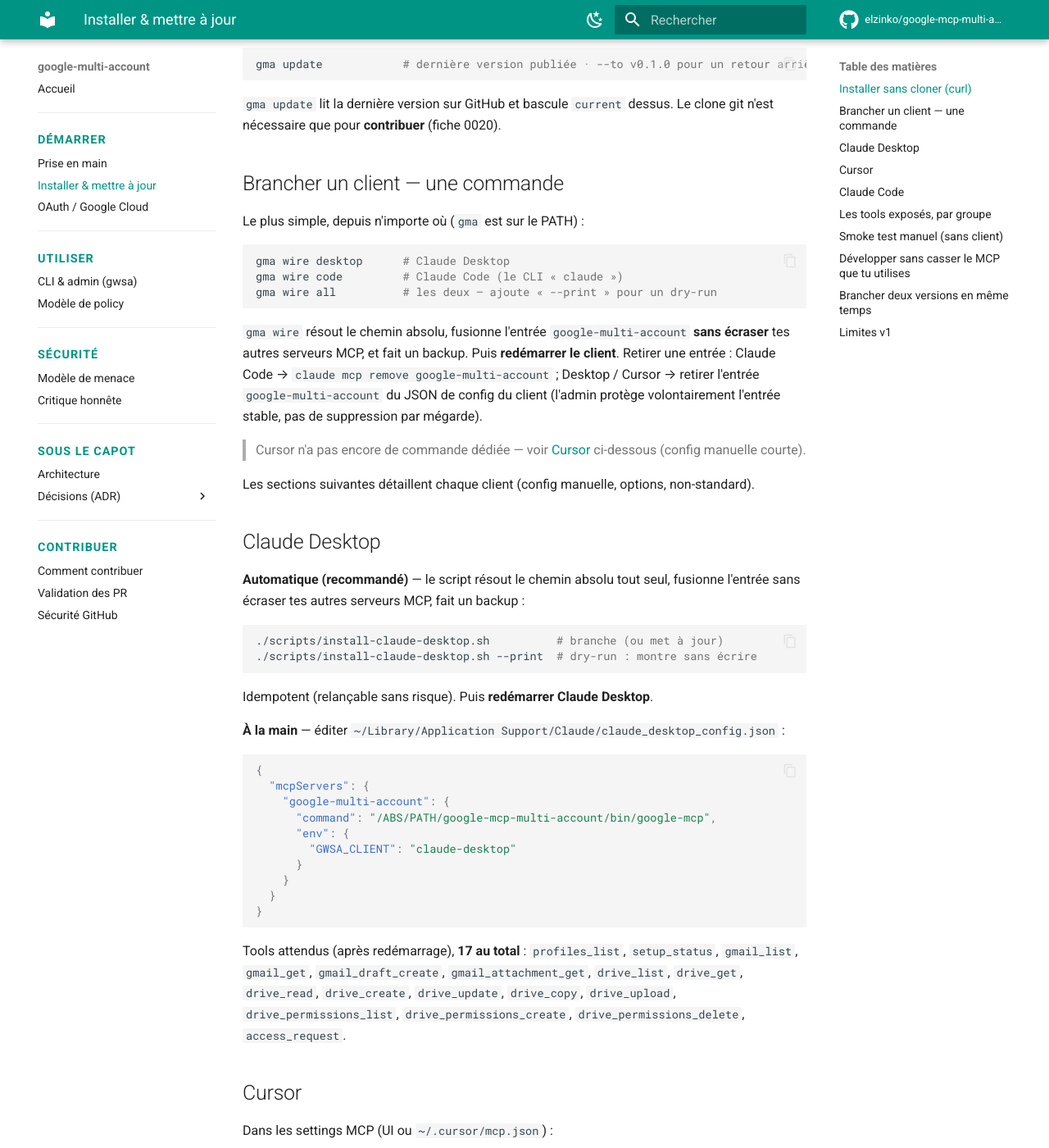
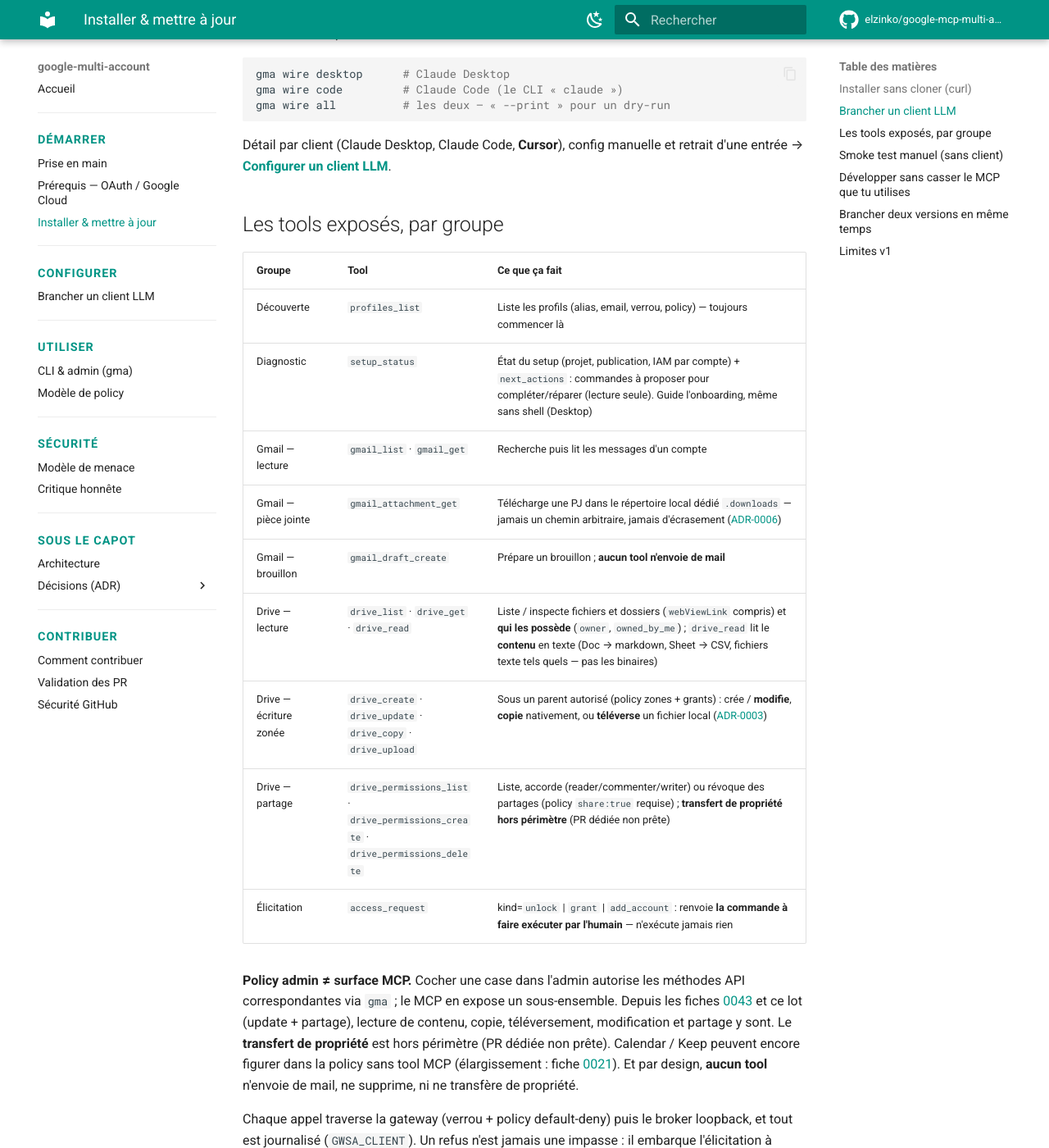
Before and after one commit to elzinko/google-mcp-multi-account, an MkDocs documentation site: the page built from docs/mcp-setup.md, in a window 1280 px wide and 1400 px high, scrolled down 816 px. Shown: the whole window at 82% size. Built offline with MkDocs 1.6.1 and Material for MkDocs 9.7.7, drawn with Linux system fonts in a browser that asks for light colours; comment, search, counter and statistics services are not loaded; some of the changed text lies outside the part shown.

Commit message:
docs: page « Configurer un client » + OAuth en préalable (nav Démarrer)
- Nouvelle page docs/configurer-client.md : « gma wire desktop|code|all » en tête, onglets Desktop/Claude Code/Cursor, config manuelle en repli, scripts install-*.sh relégués « sous le capot ».
- mcp-setup.md allégée : le « brancher un client » migre vers Configurer ; garde install curl/update, tools, smoke test, couloirs dev.
- Nav Démarrer réordonnée : Prise en main → Prérequis OAuth/GCP → Installer ; nouvelle section Configurer.
- setup-oauth : admonition « préalable » ; demarrer : liens repointés vers Configurer.
- Build mkdocs --strict OK en local.

Co-Authored-By: Claude Opus 4.8 <noreply@anthropic.com>

````diff
--- a/docs/mcp-setup.md
+++ b/docs/mcp-setup.md
@@ -1,4 +1,4 @@
-# Brancher le serveur MCP (Claude Desktop, Cursor, Claude Code)
+# Installer & mettre à jour le serveur MCP
 
 Le binaire [`bin/google-mcp`](https://github.com/elzinko/google-mcp-multi-account/blob/main/bin/google-mcp) expose un serveur MCP **stdio**
 (JSON-RPC, une ligne = un message). Il ne parle à Google que via la
@@ -7,14 +7,6 @@ Le binaire [`bin/google-mcp`](https://github.com/elzinko/google-mcp-multi-accoun
 Prérequis : la CLI [`gws`](https://github.com/googleworkspace/cli) installée
 (`brew install googleworkspace-cli`) et Python 3. (Pas besoin d'avoir déjà connecté
 un compte : le tool `setup_status` guide l'initialisation depuis le client LLM.)
-
-Remplace `/ABS/PATH/google-mcp-multi-account` par le chemin absolu du clone.
-
-!!! note "Pourquoi deux noms ?"
-    Le **dépôt** s'appelle `google-mcp-multi-account`, mais le **connecteur** que tu
-    déclares sous `mcpServers` s'appelle `google-multi-account` (sans `mcp`). C'est la
-    convention MCP — comme `github-mcp-server` → `github`. Détail :
-    [architecture.md](architecture.md#noms-depot-connecteur).
 
 ## Installer sans cloner (curl)
 
@@ -26,8 +18,8 @@ curl -fsSL https://raw.githubusercontent.com/elzinko/google-mcp-multi-account/ma
 
 Ça télécharge la dernière version publiée, la fige dans
 `~/.local/share/google-mcp/`, met `gma` sur le PATH et branche les clients.
-Reste le setup Google (OAuth/GCP), affiché à la fin — voir
-[setup-oauth.md](setup-oauth.md).
+Reste le setup Google (OAuth/GCP), un **préalable** affiché à la fin — voir
+[Prérequis — OAuth / Google Cloud](setup-oauth.md).
 
 Mettre à jour plus tard, **toujours sans clone** :
 
@@ -38,108 +30,18 @@ gma update            # dernière version publiée · --to v0.1.0 pour un retour
 `gma update` lit la dernière version sur GitHub et bascule `current` dessus. Le
 clone git n'est nécessaire que pour **contribuer** (fiche 0020).
 
-## Brancher un client — une commande
+## Brancher un client LLM
 
-Le plus simple, depuis n'importe où (`gma` est sur le PATH) :
+Une fois installé, relie ton assistant en une commande :
 
 ```bash
 gma wire desktop      # Claude Desktop
 gma wire code         # Claude Code (le CLI « claude »)
-gma wire all          # les deux — ajoute « --print » pour un dry-run
+gma wire all          # les deux — « --print » pour un dry-run
 ```
 
-`gma wire` résout le chemin absolu, fusionne l'entrée `google-multi-account` **sans
-écraser** tes autres serveurs MCP, et fait un backup. Puis **redémarrer le client**.
-Retirer une entrée : Claude Code → `claude mcp remove google-multi-account` ;
-Desktop / Cursor → retirer l'entrée `google-multi-account` du JSON de config du
-client (l'admin protège volontairement l'entrée stable, pas de suppression par
-mégarde).
-
-> Cursor n'a pas encore de commande dédiée — voir [Cursor](#cursor) ci-dessous
-> (config manuelle courte).
-
-Les sections suivantes détaillent chaque client (config manuelle, options, non-standard).
-
-## Claude Desktop
-
-**Automatique (recommandé)** — le script résout le chemin absolu tout seul,
-fusionne l'entrée sans écraser tes autres serveurs MCP, fait un backup :
-
-```bash
-./scripts/install-claude-desktop.sh          # branche (ou met à jour)
-./scripts/install-claude-desktop.sh --print  # dry-run : montre sans écrire
-```
-
-Idempotent (relançable sans risque). Puis **redémarrer Claude Desktop**.
-
-**À la main** — éditer `~/Library/Application Support/Claude/claude_desktop_config.json` :
-
-```json
-{
-  "mcpServers": {
-    "google-multi-account": {
-      "command": "/ABS/PATH/google-mcp-multi-account/bin/google-mcp",
-      "env": {
-        "GWSA_CLIENT": "claude-desktop"
-      }
-    }
-  }
-}
-```
-
-Tools attendus (après redémarrage), **17 au total** : `profiles_list`,
-`setup_status`, `gmail_list`, `gmail_get`, `gmail_draft_create`,
-`gmail_attachment_get`, `drive_list`, `drive_get`, `drive_read`, `drive_create`,
-`drive_update`, `drive_copy`, `drive_upload`, `drive_permissions_list`,
-`drive_permissions_create`, `drive_permissions_delete`, `access_request`.
-
-## Cursor
-
-Dans les settings MCP (UI ou `~/.cursor/mcp.json`) :
-
-```json
-{
-  "mcpServers": {
-    "google-multi-account": {
-      "command": "/ABS/PATH/google-mcp-multi-account/bin/google-mcp",
-      "env": {
-        "GWSA_CLIENT": "cursor"
-      }
-    }
-  }
-}
-```
-
-## Claude Code
-
-**Claude Code a sa propre config MCP** (`~/.claude.json`), séparée de Claude
-Desktop : brancher Desktop ne le rend **pas** visible dans le CLI `claude`. Il
-faut l'enregistrer à part.
-
-Le plus simple — le script dédié, idempotent, qui délègue au CLI officiel :
-
-```bash
-./scripts/install-claude-code.sh          # branche au scope user (visible partout)
-./scripts/install-claude-code.sh --print  # dry-run : montre la commande
-```
-
-`./scripts/update.sh` l'appelle **automatiquement** quand le CLI `claude` est
-présent — tu n'as donc en général rien à faire de plus. Sous le capot, c'est :
-
-```bash
-claude mcp add google-multi-account --scope user --env GWSA_CLIENT=claude-code --env GWSA_BROKER_PORT=4878 -- ~/.local/share/google-mcp/current/bin/google-mcp
-```
-
-`--scope user` le rend visible depuis n'importe quel dossier ; `GWSA_CLIENT=claude-code`
-distingue ce client dans le journal ; le port 4878 partage le broker (et donc les
-comptes) avec Desktop. Vérifier : `claude mcp get google-multi-account`, ou `/mcp`
-dans un nouveau `claude`.
-
-Ensuite, mêmes règles que partout :
-- Accès **données** (Gmail/Drive) : préférer les tools MCP.
-- Restreindre le shell : ne pas autoriser `gws` nu ni l’édition de
-  `~/.config/gws-accounts/` — voir [threat-model.md](threat-model.md).
-- Unlock / grant restent **humains** (`gma` ou admin `http://127.0.0.1:4877`).
+Détail par client (Claude Desktop, Claude Code, **Cursor**), config manuelle et
+retrait d'une entrée → **[Configurer un client LLM](configurer-client.md)**.
 
 ## Les tools exposés, par groupe
 
--- a/mkdocs.yml
+++ b/mkdocs.yml
@@ -76,10 +76,12 @@ nav:
   - Accueil: index.md
   - Démarrer:
       - Prise en main: demarrer.md
+      - Prérequis — OAuth / Google Cloud: setup-oauth.md
       - Installer & mettre à jour: mcp-setup.md
-      - OAuth / Google Cloud: setup-oauth.md
+  - Configurer:
+      - Brancher un client LLM: configurer-client.md
   - Utiliser:
-      - CLI & admin (gwsa): usage.md
+      - CLI & admin (gma): usage.md
       - Modèle de policy: policies.md
   - Sécurité:
       - Modèle de menace: threat-model.md
````
Also changed, not shown: docs/configurer-client.md (added, +94 -0 lines), docs/demarrer.md (+2 -2 lines), docs/setup-oauth.md (+5 -0 lines).
